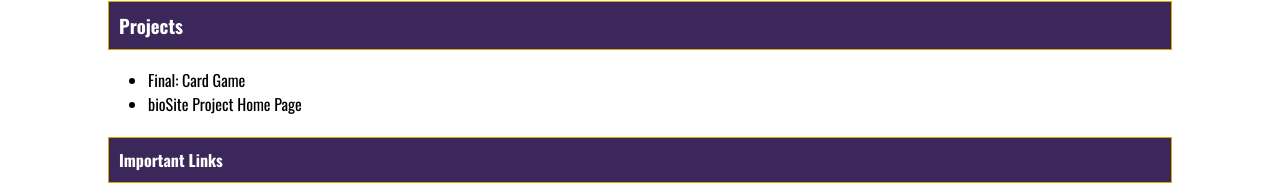
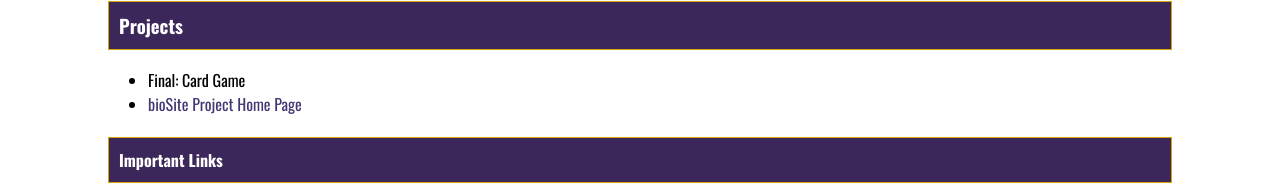
Before and after one commit to ace-d-baugh/web-231, a plain HTML site: page index.html in a window 1280 px wide. Shown: the part 517-701 px from the top of the page. Drawn offline with nearby package versions, Linux system fonts and the light colour scheme.

Commit message:
Adding Comments

```diff
--- a/index.html
+++ b/index.html
@@ -1,3 +1,10 @@
+<!--
+   Title: index.html
+   Author: Professor Krasso & Ace Baugh
+   Date: 05/25/2022
+   Description: WEB 231 Main index page to showcase links to assignments and projects for the course
+-->
+
 <!DOCTYPE html>
 <html lang="en">
 <head>
@@ -6,17 +13,20 @@
    <meta name="viewport" content="width=device-width, initial-scale=1.0">
    <title>WEB 231 – Enterprise JavaScript I</title>
 
-
+   <!-- Link to external CSS page-->
    <link rel="stylesheet" href="site.css">
 </head>
 <body>
    <main id="container">
+      <!-- Main Header-->
       <h1>Ace Baugh’s Landing Page</h1>
 
+      <!-- Course Name-->
       <h2>WEB 231 Enterprise JavaScript I</h2>
 
       <hr>
 
+      <!-- Assignment Section-->
       <h3>Weekly Assignments</h3>
 
       <ul>
@@ -30,13 +40,15 @@
          <li>Assignment 8.2</li>
       </ul>
 
+      <!-- Projects Section-->
       <h3>Projects</h3>
 
       <ul>
          <li>Final: Card Game</li>
-         <li>bioSite Project Home Page</li>
+         <li><a href="https://ace-d-baugh.github.io/biosite/">bioSite Project Home Page</a></li>
       </ul>
 
+      <!-- External Links that are relevant to the course-->
       <h4>Important Links</h4>
 
       <ul>
```
Also changed, not shown: site.css (+10 -0 lines).
